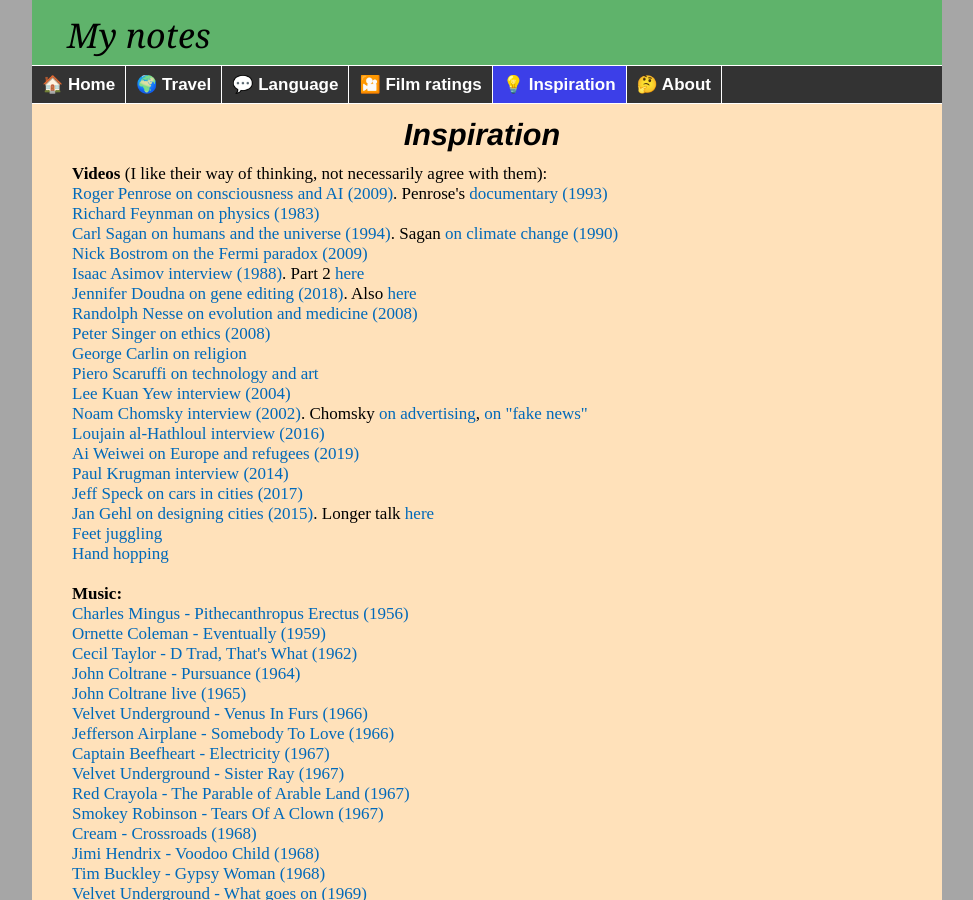
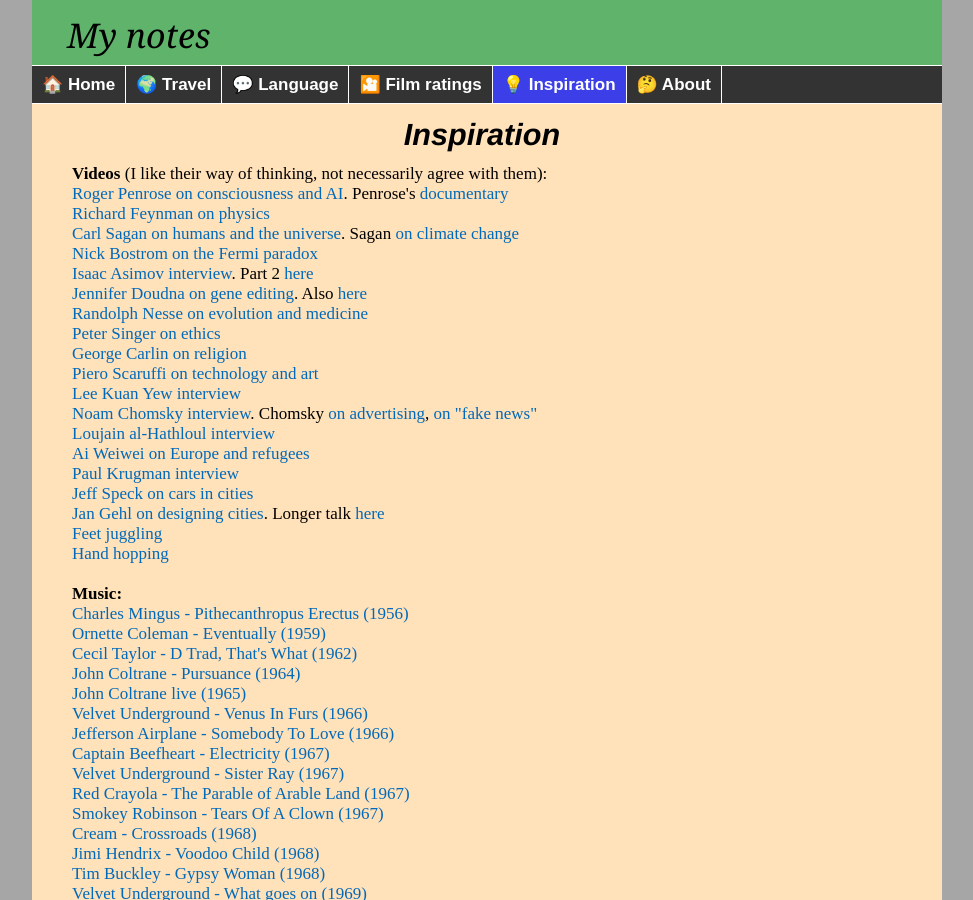
Before and after one commit to witbag/witbag.github.io, a Jekyll site: the page built from inspiration/index.html, in a window 1280 px wide and 900 px high. Shown: the whole window, without its empty margins (153-1126 px from the left). Built offline with Jekyll 4.4.1, drawn with Linux system fonts in a browser that asks for light colours.

Commit message:
Update index.html

```diff
--- a/inspiration/index.html
+++ b/inspiration/index.html
@@ -8,23 +8,23 @@
 <center><h2><i>Inspiration</i></h2></center>
 
 <a id="videos"></a><b>Videos</b> (I like their way of thinking, not necessarily agree with them):<br>
-<a href="https://www.closertotruth.com/interviews/2812" target=_blank>Roger Penrose on consciousness and AI (2009)</a>. Penrose's <a href="https://www.youtube.com/watch?v=9Sp1egEjwBI" target=_blank>documentary (1993)</a><br>
-<a href="https://www.youtube.com/watch?v=P1ww1IXRfTA" target=_blank>Richard Feynman on physics (1983)</a><br>
-<a href="https://youtu.be/6_-jtyhAVTc?t=464" target=_blank>Carl Sagan on humans and the universe (1994)</a>. Sagan <a href="https://youtu.be/9Xz3ZjOSMRU?t=1642" target=_blank>on climate change (1990)</a><br>
-<a href="https://www.closertotruth.com/interviews/3988" target=_blank>Nick Bostrom on the Fermi paradox (2009)</a><br>
-<a href="https://www.youtube.com/watch?v=aogsJ4t4aBE" target=_blank>Isaac Asimov interview (1988)</a>. Part 2 <a href="https://vimeo.com/48767355" target=_blank>here</a><br>
-<a href="https://www.youtube.com/watch?v=ZuqX3Jb7rRA" target=_blank>Jennifer Doudna on gene editing (2018)</a>. Also <a href="https://www.c-span.org/video/?429982-2/gene-editing" target=_blank>here</a><br>
-<a href="https://www.youtube.com/watch?v=bAOhOhJr-gM" target=_blank>Randolph Nesse on evolution and medicine (2008)</a><br>
-<a href="https://www.youtube.com/watch?v=GYYNY2oKVWU" target=_blank>Peter Singer on ethics (2008)</a><br>
+<a href="https://www.closertotruth.com/interviews/2812" target=_blank>Roger Penrose on consciousness and AI</a>. Penrose's <a href="https://www.youtube.com/watch?v=9Sp1egEjwBI" target=_blank>documentary</a><br>
+<a href="https://www.youtube.com/watch?v=P1ww1IXRfTA" target=_blank>Richard Feynman on physics</a><br>
+<a href="https://youtu.be/6_-jtyhAVTc?t=464" target=_blank>Carl Sagan on humans and the universe</a>. Sagan <a href="https://youtu.be/9Xz3ZjOSMRU?t=1642" target=_blank>on climate change</a><br>
+<a href="https://www.closertotruth.com/interviews/3988" target=_blank>Nick Bostrom on the Fermi paradox</a><br>
+<a href="https://www.youtube.com/watch?v=aogsJ4t4aBE" target=_blank>Isaac Asimov interview</a>. Part 2 <a href="https://vimeo.com/48767355" target=_blank>here</a><br>
+<a href="https://www.youtube.com/watch?v=ZuqX3Jb7rRA" target=_blank>Jennifer Doudna on gene editing</a>. Also <a href="https://www.c-span.org/video/?429982-2/gene-editing" target=_blank>here</a><br>
+<a href="https://www.youtube.com/watch?v=bAOhOhJr-gM" target=_blank>Randolph Nesse on evolution and medicine</a><br>
+<a href="https://www.youtube.com/watch?v=GYYNY2oKVWU" target=_blank>Peter Singer on ethics</a><br>
 <a href="https://www.youtube.com/watch?v=8r-e2NDSTuE" target=_blank>George Carlin on religion</a><br>
 <a href="https://www.youtube.com/watch?v=ssP6Kdz3IIs" target=_blank>Piero Scaruffi on technology and art</a><br>
-<a href="https://charlierose.com/videos/18834" target=_blank>Lee Kuan Yew interview (2004)</a><br>
-<a href="https://www.youtube.com/watch?v=7lPnLK9z1fI" target=_blank>Noam Chomsky interview (2002)</a>. Chomsky <a href="https://youtu.be/aSk7YbhON_0?t=319" target=_blank>on advertising</a>, <a href="https://youtu.be/xebTB_Lh8I8?t=2596" target=_blank>on "fake news"</a><br>
-<a href="https://www.youtube.com/watch?v=XsQaIdTph5Q" target=_blank>Loujain al-Hathloul interview (2016)</a><br>
-<a href="https://www.youtube.com/watch?v=GM1P_U9Aer4" target=_blank>Ai Weiwei on Europe and refugees (2019)</a><br>
-<a href="https://www.youtube.com/watch?v=tHc_3njHsIo" target=_blank>Paul Krugman interview (2014)</a><br>
-<a href="https://www.youtube.com/watch?v=2kBEvg8bftE" target=_blank>Jeff Speck on cars in cities (2017)</a><br>
-<a href="https://www.youtube.com/watch?v=Cgw9oHDfJ4k" target=_blank>Jan Gehl on designing cities (2015)</a>. Longer talk <a href="https://youtu.be/BZMl5ArcE7k?t=2322" target=_blank>here</a><br>
+<a href="https://charlierose.com/videos/18834" target=_blank>Lee Kuan Yew interview</a><br>
+<a href="https://www.youtube.com/watch?v=7lPnLK9z1fI" target=_blank>Noam Chomsky interview</a>. Chomsky <a href="https://youtu.be/aSk7YbhON_0?t=319" target=_blank>on advertising</a>, <a href="https://youtu.be/xebTB_Lh8I8?t=2596" target=_blank>on "fake news"</a><br>
+<a href="https://www.youtube.com/watch?v=XsQaIdTph5Q" target=_blank>Loujain al-Hathloul interview</a><br>
+<a href="https://www.youtube.com/watch?v=GM1P_U9Aer4" target=_blank>Ai Weiwei on Europe and refugees</a><br>
+<a href="https://www.youtube.com/watch?v=tHc_3njHsIo" target=_blank>Paul Krugman interview</a><br>
+<a href="https://www.youtube.com/watch?v=2kBEvg8bftE" target=_blank>Jeff Speck on cars in cities</a><br>
+<a href="https://www.youtube.com/watch?v=Cgw9oHDfJ4k" target=_blank>Jan Gehl on designing cities</a>. Longer talk <a href="https://youtu.be/BZMl5ArcE7k?t=2322" target=_blank>here</a><br>
 <a href="https://www.youtube.com/watch?v=QfhvM5AoFsg" target=_blank>Feet juggling</a><br>
 <a href="https://www.youtube.com/watch?v=GCDTbUQ8geA" target=_blank>Hand hopping</a><br>
 <br>
```
